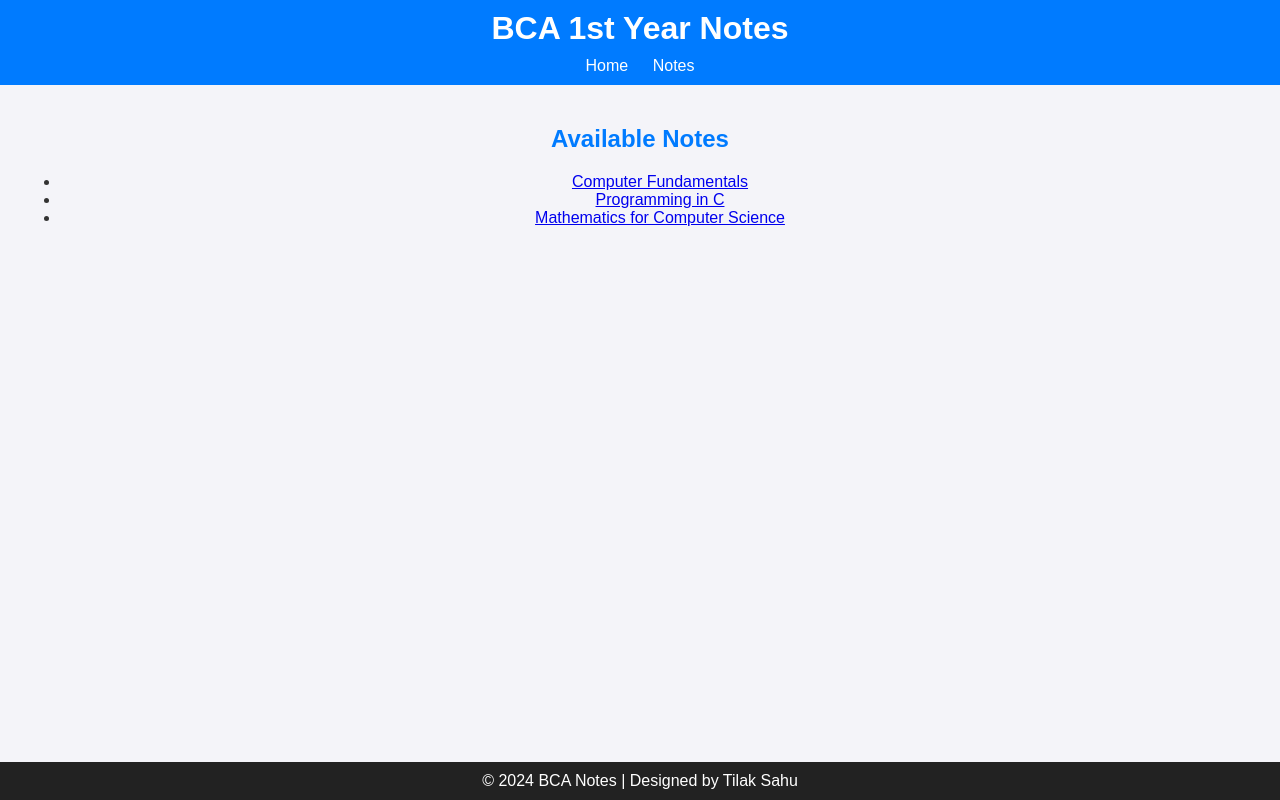
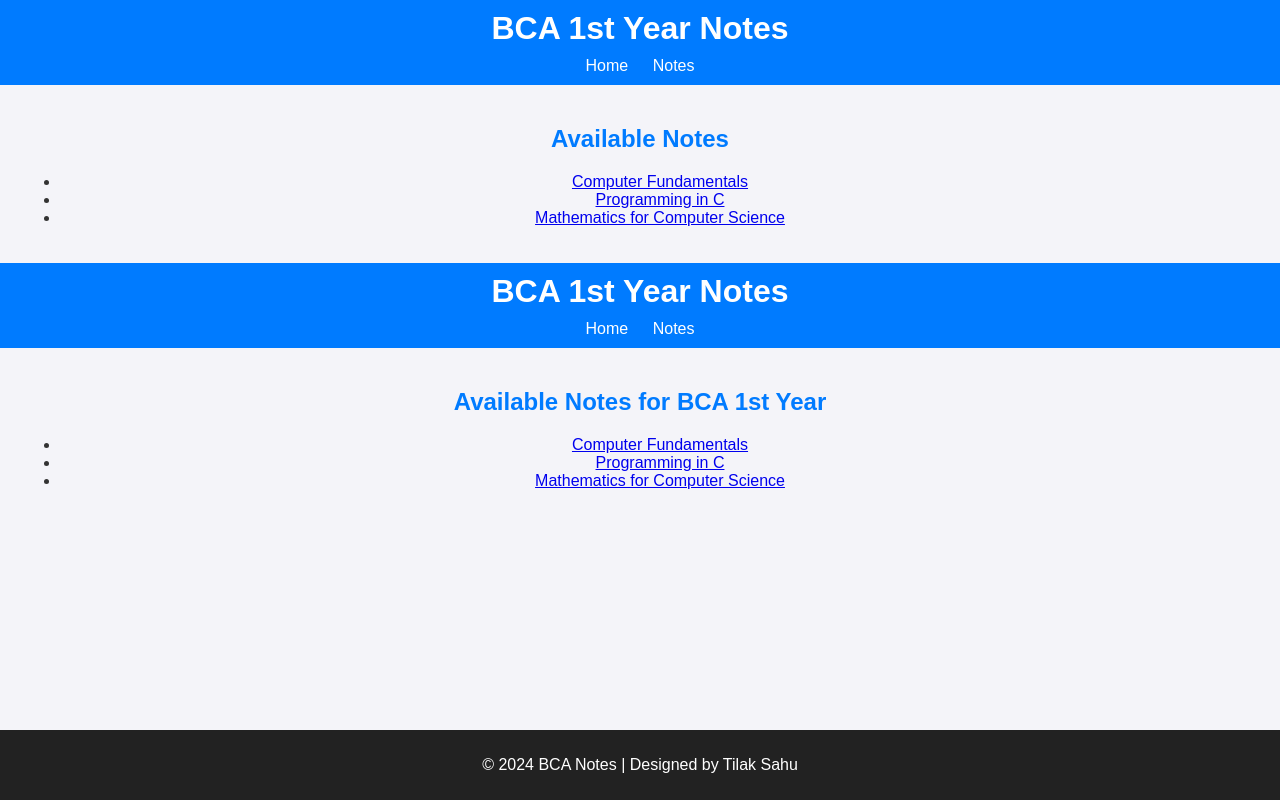
Before and after one commit to tilaksahu001/BCA_Notes, a plain HTML site: page notes.html in a window 1280 px wide. Drawn offline with Linux system fonts and the light colour scheme.

Commit message:
Update notes.html

```diff
--- a/notes.html
+++ b/notes.html
@@ -27,3 +27,36 @@
     </footer>
 </body>
 </html>
+<!DOCTYPE html>
+<html lang="en">
+<head>
+    <meta charset="UTF-8">
+    <meta name="viewport" content="width=device-width, initial-scale=1.0">
+    <title>Notes - BCA 1st Year</title>
+    <link rel="stylesheet" href="style.css">
+</head>
+<body>
+    <header>
+        <div class="logo">
+            <h1>BCA 1st Year Notes</h1>
+        </div>
+        <nav>
+            <a href="index.html">Home</a>
+            <a href="notes.html">Notes</a>
+        </nav>
+    </header>
+
+    <main class="notes-section">
+        <h2>Available Notes for BCA 1st Year</h2>
+        <ul>
+            <li><a href="notes/computer-fundamentals.pdf" target="_blank" class="note-item">Computer Fundamentals</a></li>
+            <li><a href="notes/programming-in-c.pdf" target="_blank" class="note-item">Programming in C</a></li>
+            <li><a href="notes/mathematics.pdf" target="_blank" class="note-item">Mathematics for Computer Science</a></li>
+        </ul>
+    </main>
+
+    <footer>
+        <p>&copy; 2024 BCA Notes | Designed by Tilak Sahu</p>
+    </footer>
+</body>
+</html>
```
